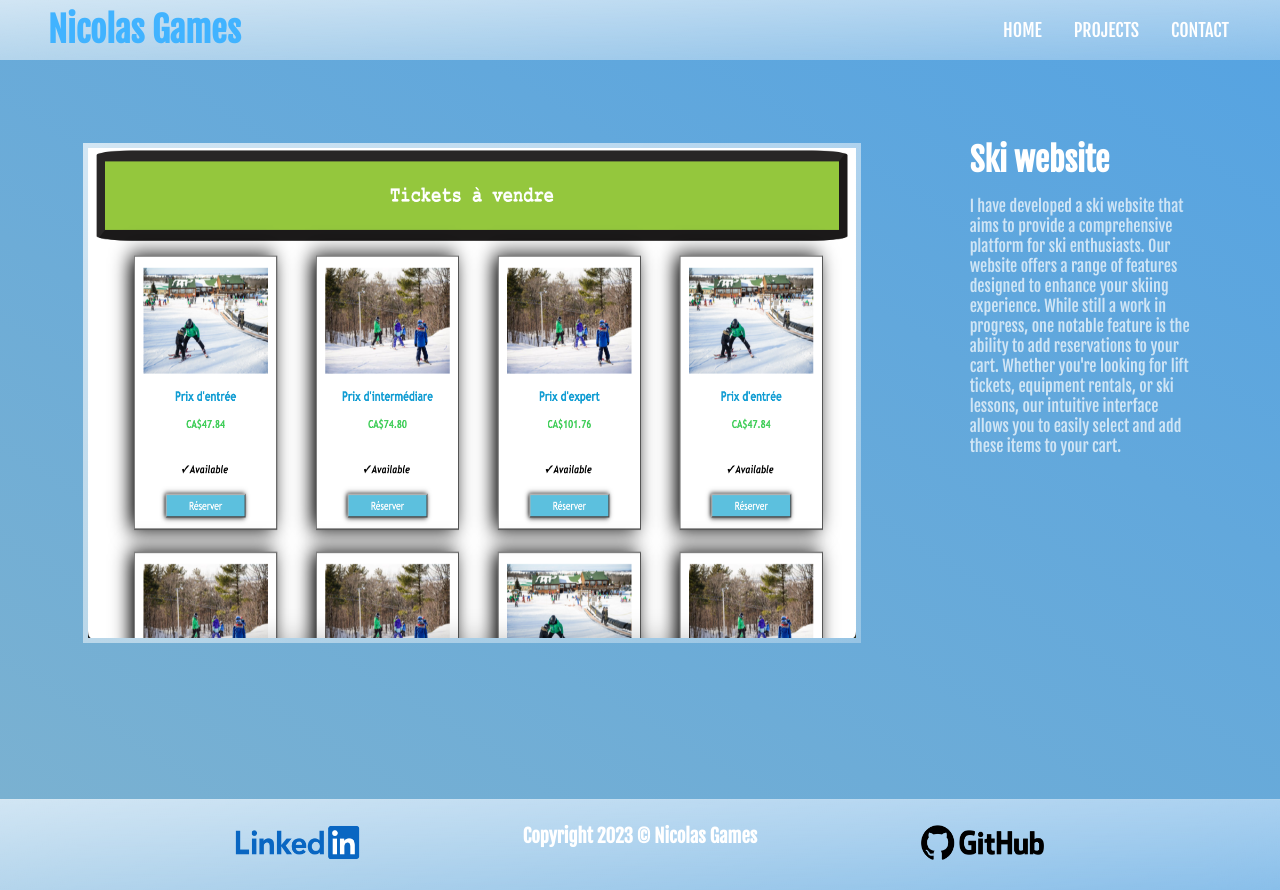
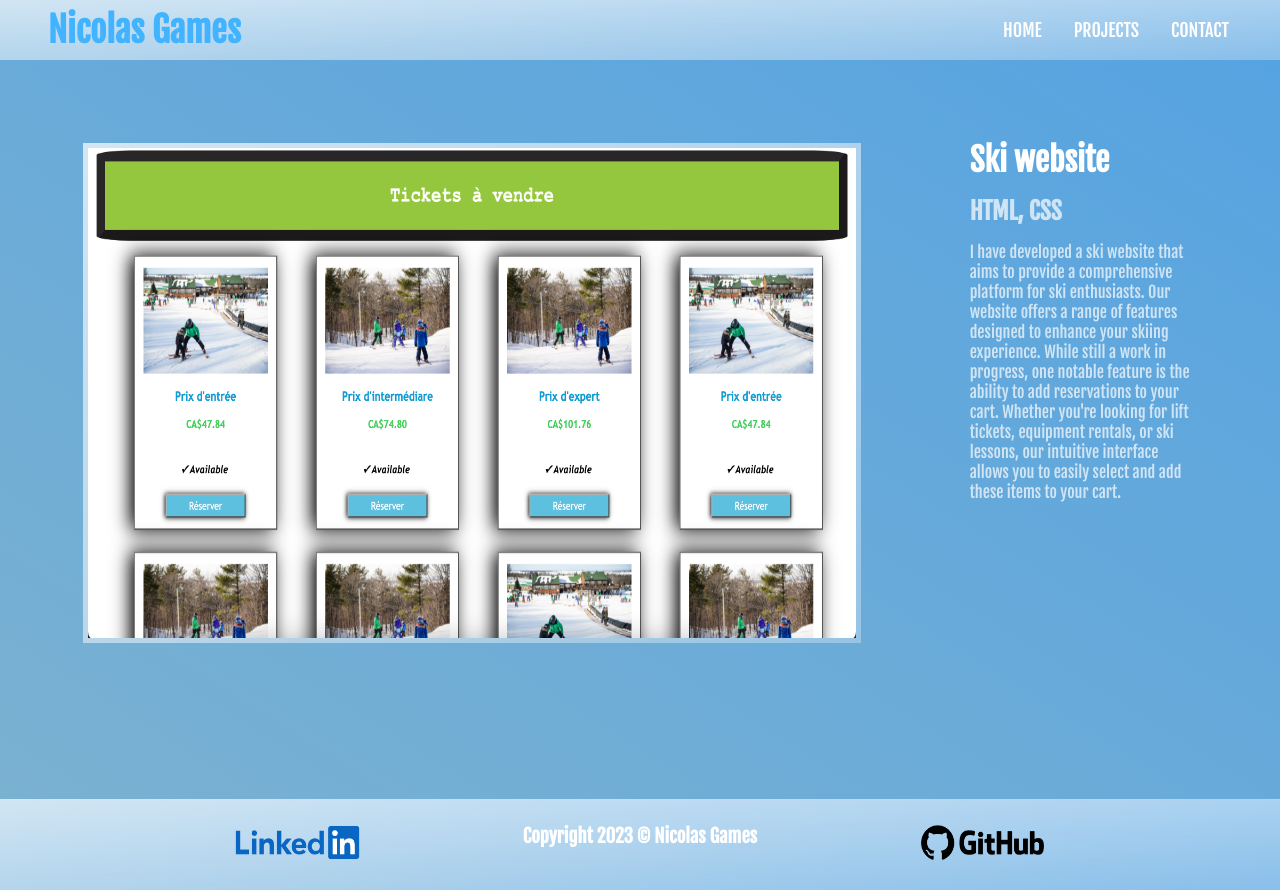
Before and after one commit to nicocarr04/portfolio-react, a React (Create React App) app: page /wski in a window 1280 px wide. Built offline with nearby package versions, Linux system fonts and the light colour scheme.

Commit message:
Ajout de liste des technologies utilisées.

```diff
--- a/src/components/GDG.js
+++ b/src/components/GDG.js
@@ -12,6 +12,7 @@ function GDG() {
         </div>
         <div className="description-gdg-container">
           <a className="remove-linkbar" href='https://github.com/nicocarr04/GDG'><h1 className='project-name'>Group Builder</h1></a>
+          <h2 className='project-name'>C#, WinForms</h2>
           <p>
               I have developed a group creator program that as the process of organizing students into groups. This software allows you to effortlessly add or remove students from your class. You can also import existing configurations or save your current setup for future use.
           </p>
--- a/src/components/Ski.js
+++ b/src/components/Ski.js
@@ -12,6 +12,7 @@ function Ski() {
         </div>
         <div className="description-ski-container">
         <a href="https://github.com/nicocarr04/website-ski-exemple" className='remove-linkbar'><h1 className='ski-name'>Ski website</h1></a>
+        <h2 className='ski-name'>HTML, CSS</h2>
           <p>
               I have developed a ski website that aims to provide a comprehensive platform for ski enthusiasts. Our website offers a range of features designed to enhance your skiing experience. While still a work in progress, one notable feature is the ability to add reservations to your cart. Whether you're looking for lift tickets, equipment rentals, or ski lessons, our intuitive interface allows you to easily select and add these items to your cart.
           </p>
```
